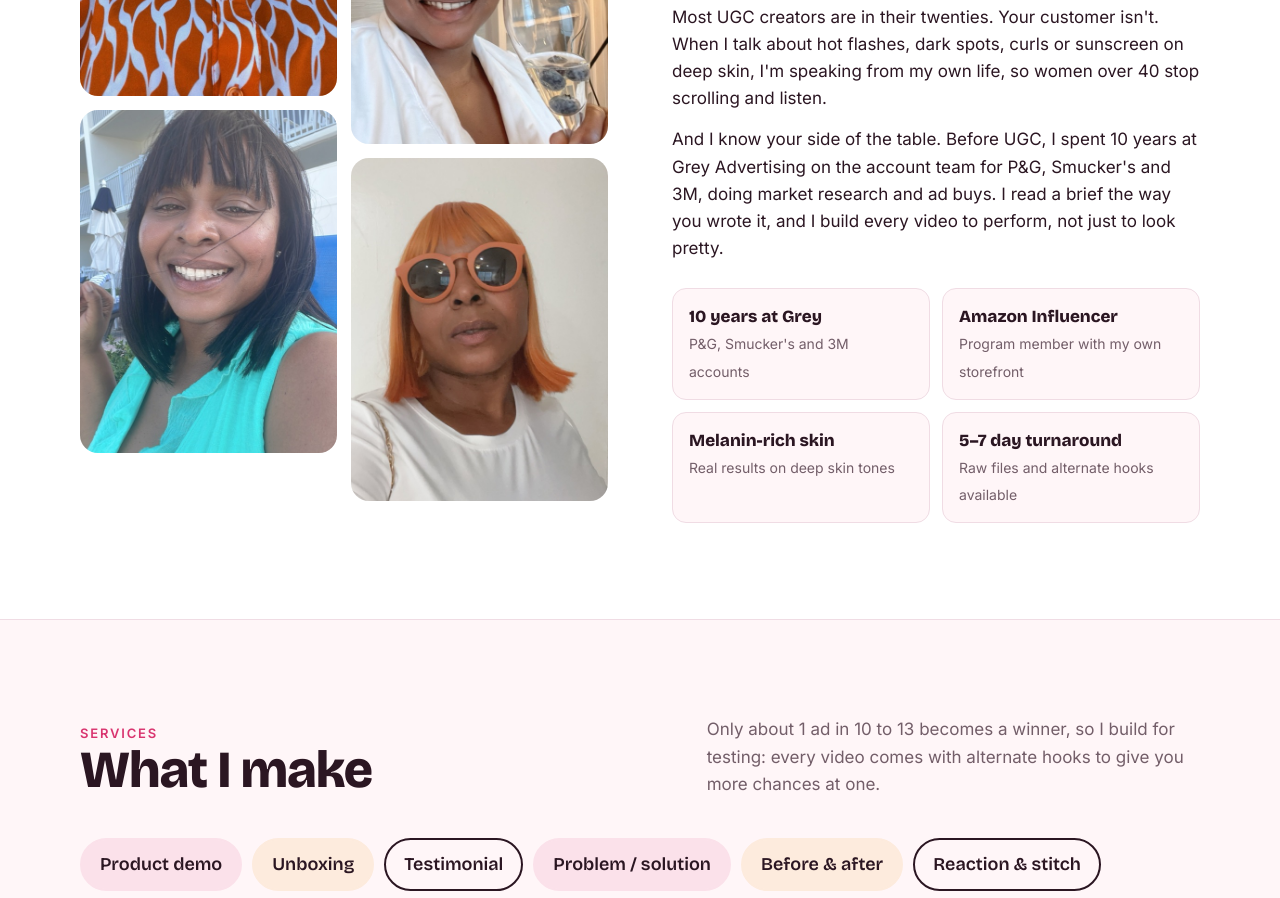
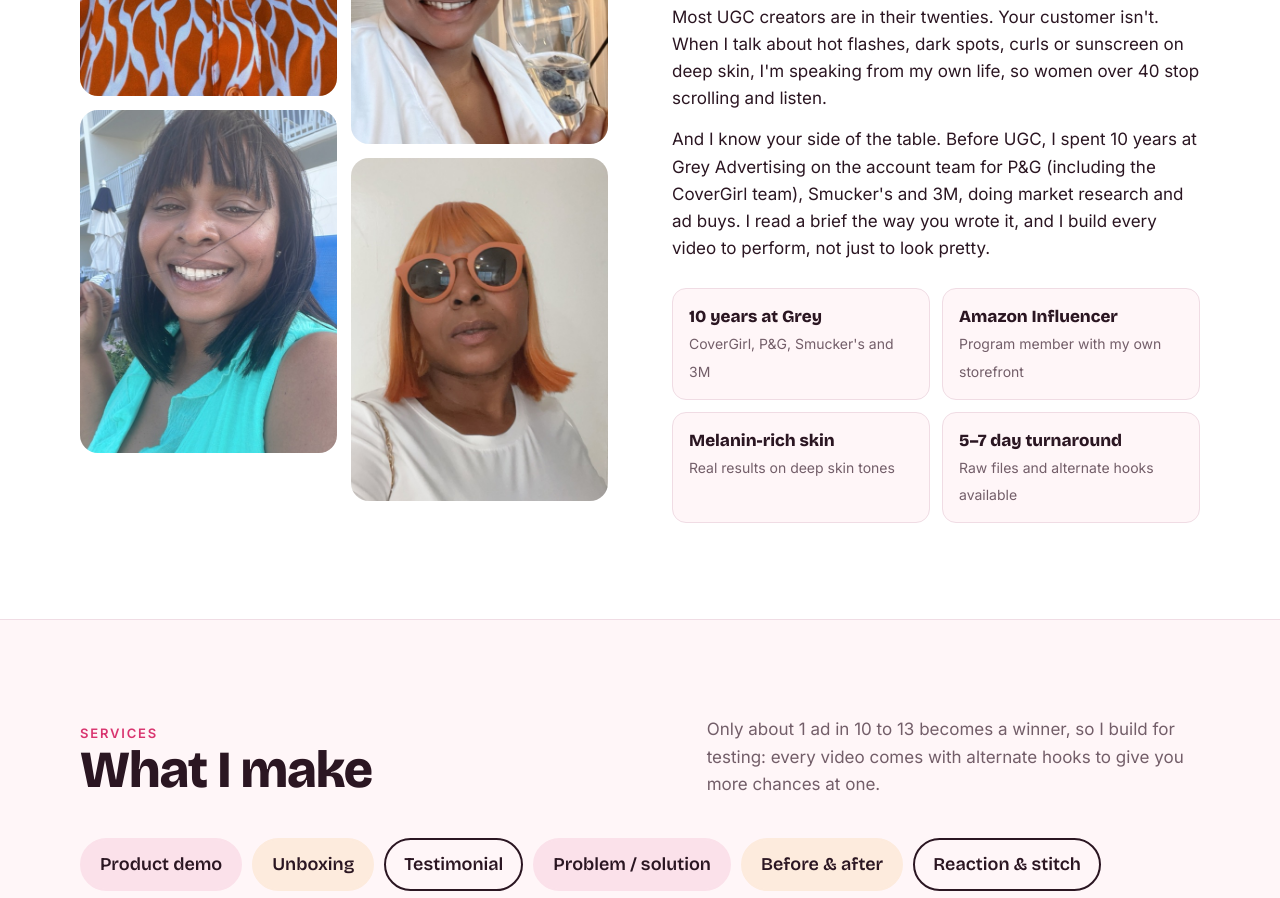
Before and after one commit to geothompsonugc/geothompsonugc.github.io, a plain HTML site: page index.html in a window 1280 px wide. Shown: the part 3080-3978 px from the top of the page. Drawn offline with nearby package versions, Linux system fonts and the light colour scheme.

Commit message:
Add CoverGirl to Grey experience
Co-Authored-By: Claude Opus 5.5 <noreply@anthropic.com>

```diff
--- a/index.html
+++ b/index.html
@@ -254,9 +254,9 @@ footer .wrap{display:flex;justify-content:space-between;gap:16px;flex-wrap:wrap}
       <h2>Real life after 40, on camera.</h2>
       <p style="margin-top:20px">Hi, I'm Geo. I'm a Black woman in my 50s, in the middle of perimenopause, and I don't sit still. I travel, I work out, and I test everything: skincare, beauty tech, travel gear and clothes that actually work after 40.</p>
       <p>Most UGC creators are in their twenties. Your customer isn't. When I talk about hot flashes, dark spots, curls or sunscreen on deep skin, I'm speaking from my own life, so women over 40 stop scrolling and listen.</p>
-      <p>And I know your side of the table. Before UGC, I spent 10 years at Grey Advertising on the account team for P&amp;G, Smucker's and 3M, doing market research and ad buys. I read a brief the way you wrote it, and I build every video to perform, not just to look pretty.</p>
+      <p>And I know your side of the table. Before UGC, I spent 10 years at Grey Advertising on the account team for P&amp;G (including the CoverGirl team), Smucker's and 3M, doing market research and ad buys. I read a brief the way you wrote it, and I build every video to perform, not just to look pretty.</p>
       <div class="facts">
-        <div class="fact"><b>10 years at Grey</b><span>P&amp;G, Smucker's and 3M accounts</span></div>
+        <div class="fact"><b>10 years at Grey</b><span>CoverGirl, P&amp;G, Smucker's and 3M</span></div>
         <div class="fact"><b>Amazon Influencer</b><span>Program member with my own storefront</span></div>
         <div class="fact"><b>Melanin-rich skin</b><span>Real results on deep skin tones</span></div>
         <div class="fact"><b>5–7 day turnaround</b><span>Raw files and alternate hooks available</span></div>
```
